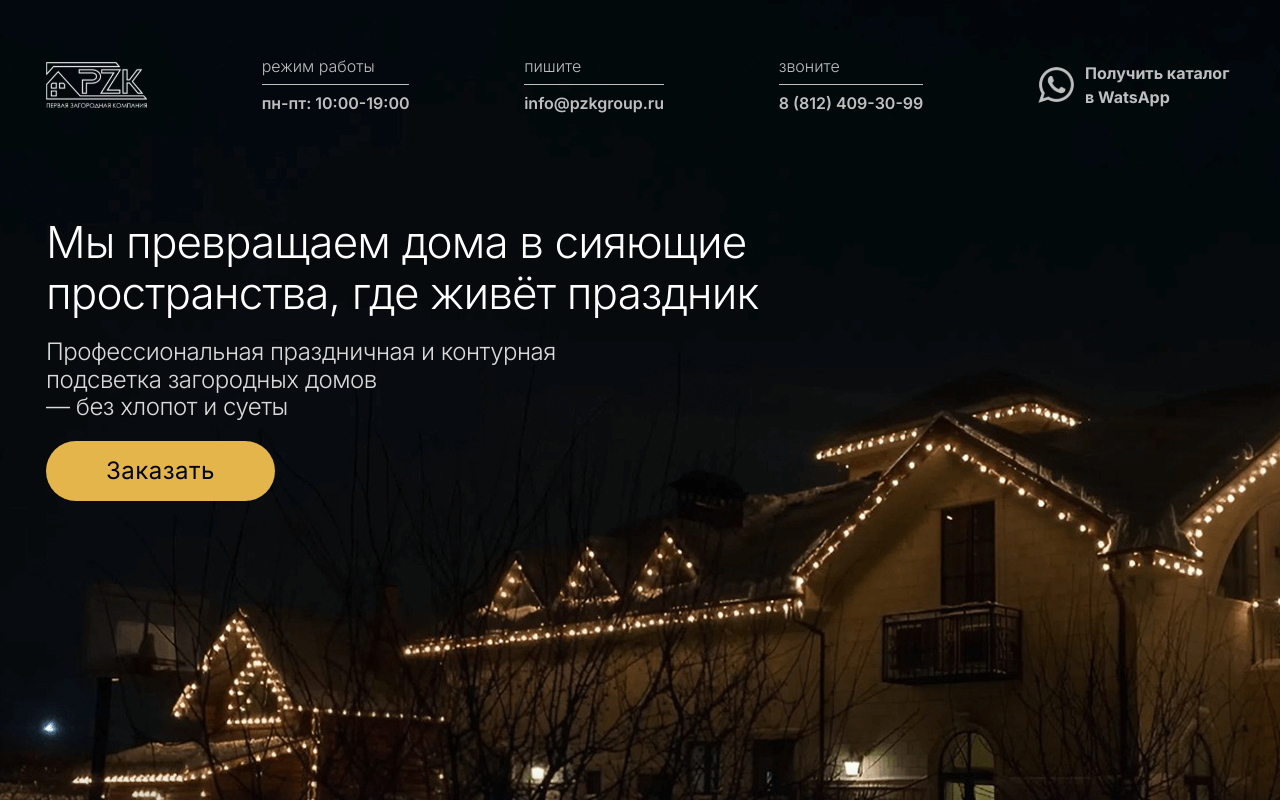
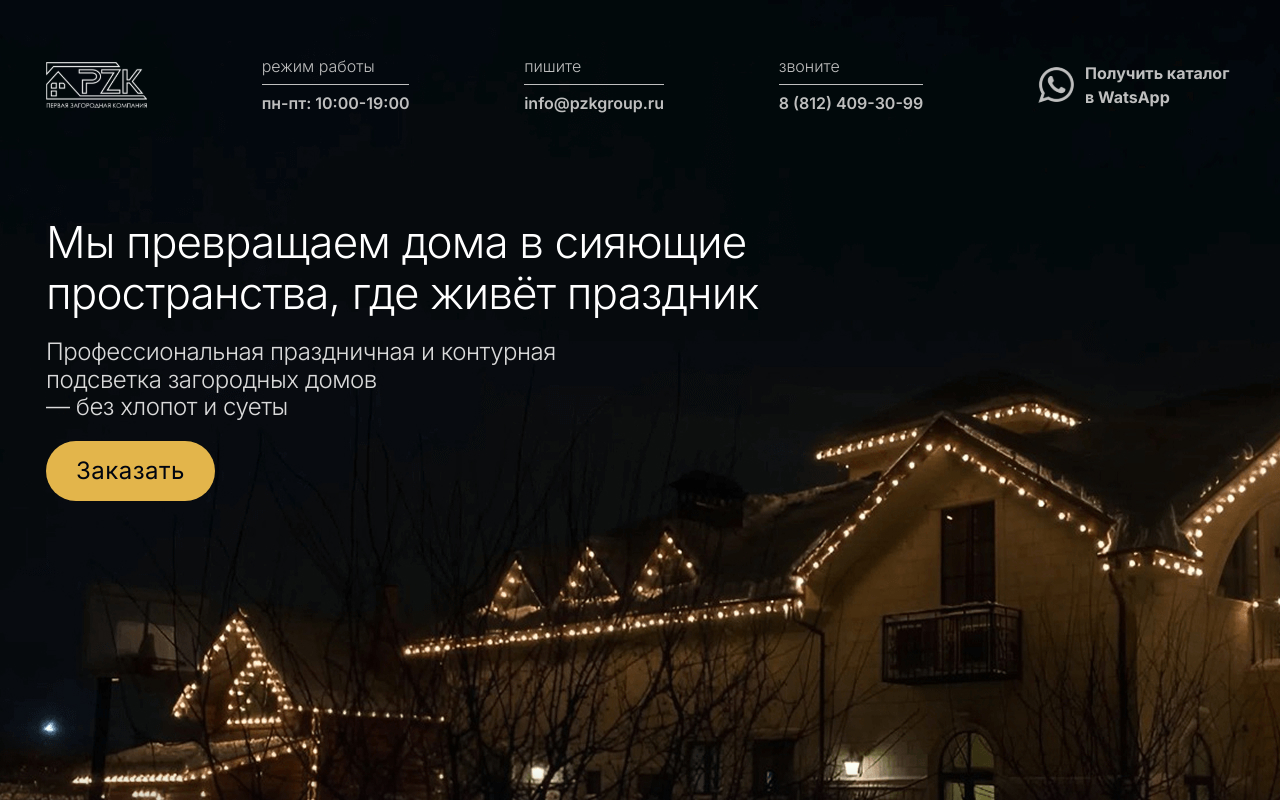
Before and after one commit to AlexandrNikolaenko/pzk-site, a Next.js app: page / in a window 1280 px wide. Shown: the top 800 px of the page. Built offline with nearby package versions, Linux system fonts and the light colour scheme.

Commit message:
fix: fix button

```diff
--- a/components/button/accent-button.tsx
+++ b/components/button/accent-button.tsx
@@ -4,7 +4,7 @@ import { ReactNode } from "react";
 
 export default function AccentButton({onClick=() => {}, children}: {onClick?: () => void, children: ReactNode}) {
   return (
-    <button onClick={onClick} className="py-4 px-[60px] rounded-full bg-accent text-background w-fit text-2xl leading-[115.1%] tracking-[.02em]">
+    <button onClick={onClick} className="py-4 px-[30px] max-md:py-[9px] max-md:px-5 rounded-full bg-accent text-background w-fit text-2xl max-md:text-base leading-[115.1%] tracking-[.02em]">
       {children}
     </button>
   )
```
